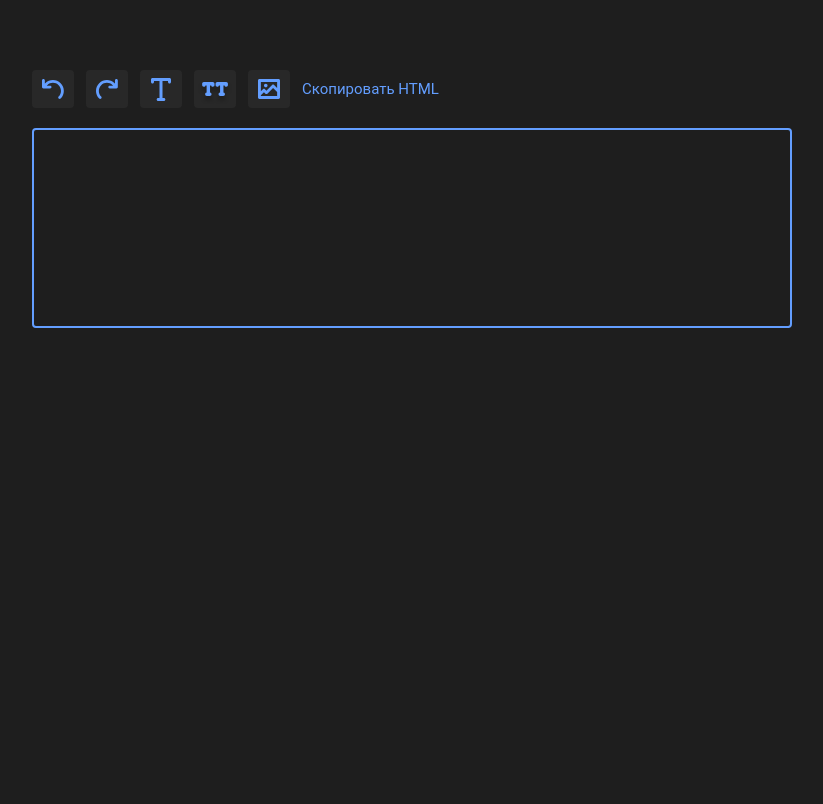
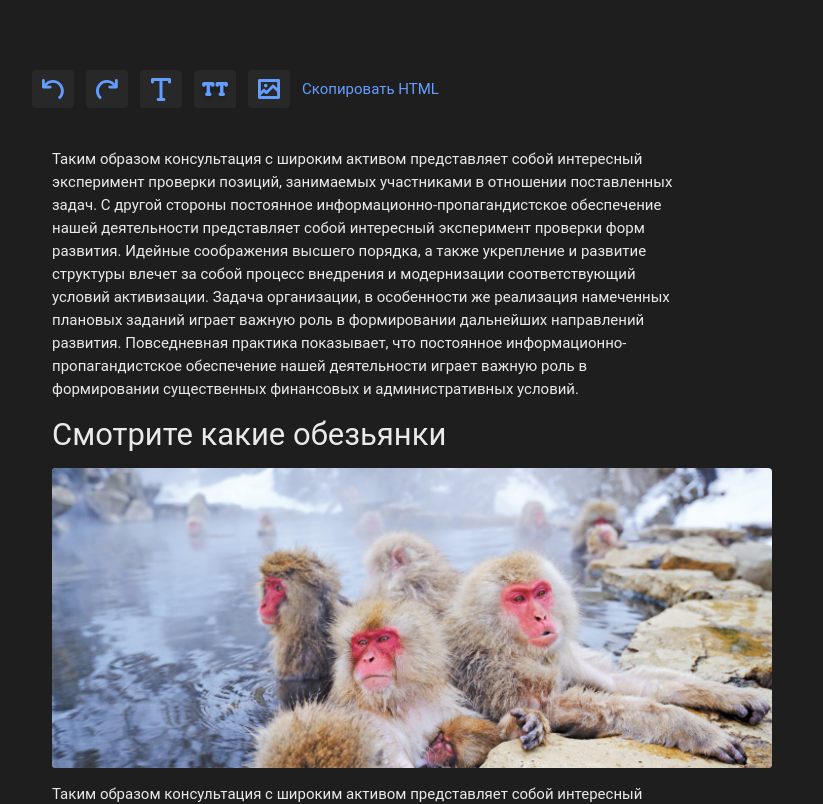
Before and after one commit to aniamarkh/editor-wysiwyg, a Vue app: page / in a window 1280 px wide. Shown: the top 804 px of the page, without its empty margins (228-1051 px from the left). Built offline with nearby package versions, Linux system fonts and the light colour scheme.

Commit message:
feat: ensure focus on editor container

```diff
--- a/index.html
+++ b/index.html
@@ -4,7 +4,7 @@
     <meta charset="UTF-8">
     <link rel="icon" href="/favicon.ico">
     <meta name="viewport" content="width=device-width, initial-scale=1.0">
-    <title>Vite App</title>
+    <title>WYSIWYG!</title>
   </head>
   <body>
     <div id="app"></div>
--- a/src/App.vue
+++ b/src/App.vue
@@ -1,15 +1,22 @@
 <script setup lang="ts">
+import { ref, provide, Ref } from 'vue';
 import { useStateStore } from './stores/state';
 import ToolbarPanel from './components/ToolbarPanel.vue';
 // import EditableContent from './components/EditableContent.vue';
+const editorContainer: Ref<null | HTMLElement> = ref(null);
 
 const store = useStateStore();
+
+const ensureFocus = () => {
+  if (editorContainer.value) editorContainer.value.focus();
+};
+provide('ensureFocus', ensureFocus);
 </script>
 
 <template>
-  <div class="editor">
+  <div class="editor-wrapper">
     <ToolbarPanel />
-    <div class="content" contenteditable="true" spellcheck="true" ref="contentDiv">
+    <div class="editor" contenteditable="true" spellcheck="true" ref="editorContainer">
       <template v-for="(item, index) in store.currentState">
         <h1 v-if="item.type === 'h1'" :key="`h1-${index}`">{{ item.content }}</h1>
         <p v-else-if="item.type === 'p'" :key="`p-${index}`">{{ item.content }}</p>
@@ -20,7 +27,7 @@ const store = useStateStore();
 </template>
 
 <style scoped>
-.editor {
+.editor-wrapper {
   display: flex;
   flex-direction: column;
   gap: 20px;
@@ -29,17 +36,15 @@ const store = useStateStore();
   margin: 0 auto;
 }
 
-.content {
+.editor {
   display: flex;
   flex-direction: column;
   min-height: 200px;
   gap: 15px;
   padding: 20px;
-  border: #639eff solid 2px;
-  border-radius: 4px;
 }
 
-.content__placeholder {
-  color: #444444;
+[contenteditable]:focus {
+  outline: 0px solid transparent;
 }
 </style>
--- a/src/components/ToolbarPanel.vue
+++ b/src/components/ToolbarPanel.vue
@@ -1,13 +1,16 @@
 <script setup lang="ts">
+import { inject } from 'vue';
 import BackIcon from './icons/IconBack.vue';
 import ForwardIcon from './icons/IconForward.vue';
 import TitleIcon from './icons/IconTitle.vue';
 import ParagraphIcon from './icons/IconParagraph.vue';
 import ImageIcon from './icons/IconImage.vue';
+
+const ensureFocus = inject<() => void>('ensureFocus');
 </script>
 
 <template>
-  <div class="toolbar">
+  <div class="toolbar" @mousedown.prevent="ensureFocus">
     <button class="toolbar__button">
       <BackIcon />
       <span class="visually-hidden">Back</span>
--- a/src/stores/state.ts
+++ b/src/stores/state.ts
@@ -5,23 +5,23 @@ export const useStateStore = defineStore({
   id: 'state',
   state: (): State => ({
     currentState: [
-      // {
-      //   type: 'p',
-      //   content:
-      //     'Таким образом консультация с широким активом представляет собой интересный эксперимент проверки позиций, занимаемых участниками в отношении поставленных задач. С другой стороны постоянное информационно-пропагандистское обеспечение нашей деятельности представляет собой интересный эксперимент проверки форм развития. Идейные соображения высшего порядка, а также укрепление и развитие структуры влечет за собой процесс внедрения и модернизации соответствующий условий активизации. Задача организации, в особенности же реализация намеченных плановых заданий играет важную роль в формировании дальнейших направлений развития. Повседневная практика показывает, что постоянное информационно-пропагандистское обеспечение нашей деятельности играет важную роль в формировании существенных финансовых и административных условий.'
-      // },
-      // { type: 'h1', content: 'Смотрите какие обезьянки' },
-      // { type: 'img', content: 'monkeys.jpg' },
-      // {
-      //   type: 'p',
-      //   content:
-      //     'Таким образом консультация с широким активом представляет собой интересный эксперимент проверки позиций, занимаемых участниками в отношении поставленных задач. С другой стороны постоянное информационно-пропагандистское обеспечение нашей деятельности представляет собой инйцу шо шщйоц ущойц ущошцщйуо йцщуо йщцоу щйоу шщйцош ущйтересный эксперимент проверки форм развития. Идейные соображения высшего порядка, а также укрепление и развитие структуры влечет за собой процесс внедрения и модернизации соответствующий условий активизации. Задача организации, в особенности же реализация намеченных плановых заданий играет важную роль в формировании дальнейших направлений развития. Повседневная практика показывает, что постоянное информационно-пропагандистское обеспечение нашей деятельности играет важную роль в формировании существенных финансовых и административных условий.'
-      // },
-      // {
-      //   type: 'p',
-      //   content:
-      //     'Товарищи! новая модель организационной деятельности требуют от нас анализа направлений прогрессивного развития. Задача организации, в особенности же постоянный количественный рост и сфера нашей активности требуют от нас анализа позиций, занимаемых участниками в отношении поставленных задач. Задача организации, в особенности же реализация намеченных плановых заданий требуют от нас анализа системы обучения кадров, соответствует насущным потребностям.'
-      // }
+      {
+        type: 'p',
+        content:
+          'Таким образом консультация с широким активом представляет собой интересный эксперимент проверки позиций, занимаемых участниками в отношении поставленных задач. С другой стороны постоянное информационно-пропагандистское обеспечение нашей деятельности представляет собой интересный эксперимент проверки форм развития. Идейные соображения высшего порядка, а также укрепление и развитие структуры влечет за собой процесс внедрения и модернизации соответствующий условий активизации. Задача организации, в особенности же реализация намеченных плановых заданий играет важную роль в формировании дальнейших направлений развития. Повседневная практика показывает, что постоянное информационно-пропагандистское обеспечение нашей деятельности играет важную роль в формировании существенных финансовых и административных условий.'
+      },
+      { type: 'h1', content: 'Смотрите какие обезьянки' },
+      { type: 'img', content: 'monkeys.jpg' },
+      {
+        type: 'p',
+        content:
+          'Таким образом консультация с широким активом представляет собой интересный эксперимент проверки позиций, занимаемых участниками в отношении поставленных задач. С другой стороны постоянное информационно-пропагандистское обеспечение нашей деятельности представляет собой инйцу шо шщйоц ущойц ущошцщйуо йцщуо йщцоу щйоу шщйцош ущйтересный эксперимент проверки форм развития. Идейные соображения высшего порядка, а также укрепление и развитие структуры влечет за собой процесс внедрения и модернизации соответствующий условий активизации. Задача организации, в особенности же реализация намеченных плановых заданий играет важную роль в формировании дальнейших направлений развития. Повседневная практика показывает, что постоянное информационно-пропагандистское обеспечение нашей деятельности играет важную роль в формировании существенных финансовых и административных условий.'
+      },
+      {
+        type: 'p',
+        content:
+          'Товарищи! новая модель организационной деятельности требуют от нас анализа направлений прогрессивного развития. Задача организации, в особенности же постоянный количественный рост и сфера нашей активности требуют от нас анализа позиций, занимаемых участниками в отношении поставленных задач. Задача организации, в особенности же реализация намеченных плановых заданий требуют от нас анализа системы обучения кадров, соответствует насущным потребностям.'
+      }
     ],
     history: [],
     pointer: -1
```
Also changed, not shown: 1 other file (tests, documents, lock files or other folders).
